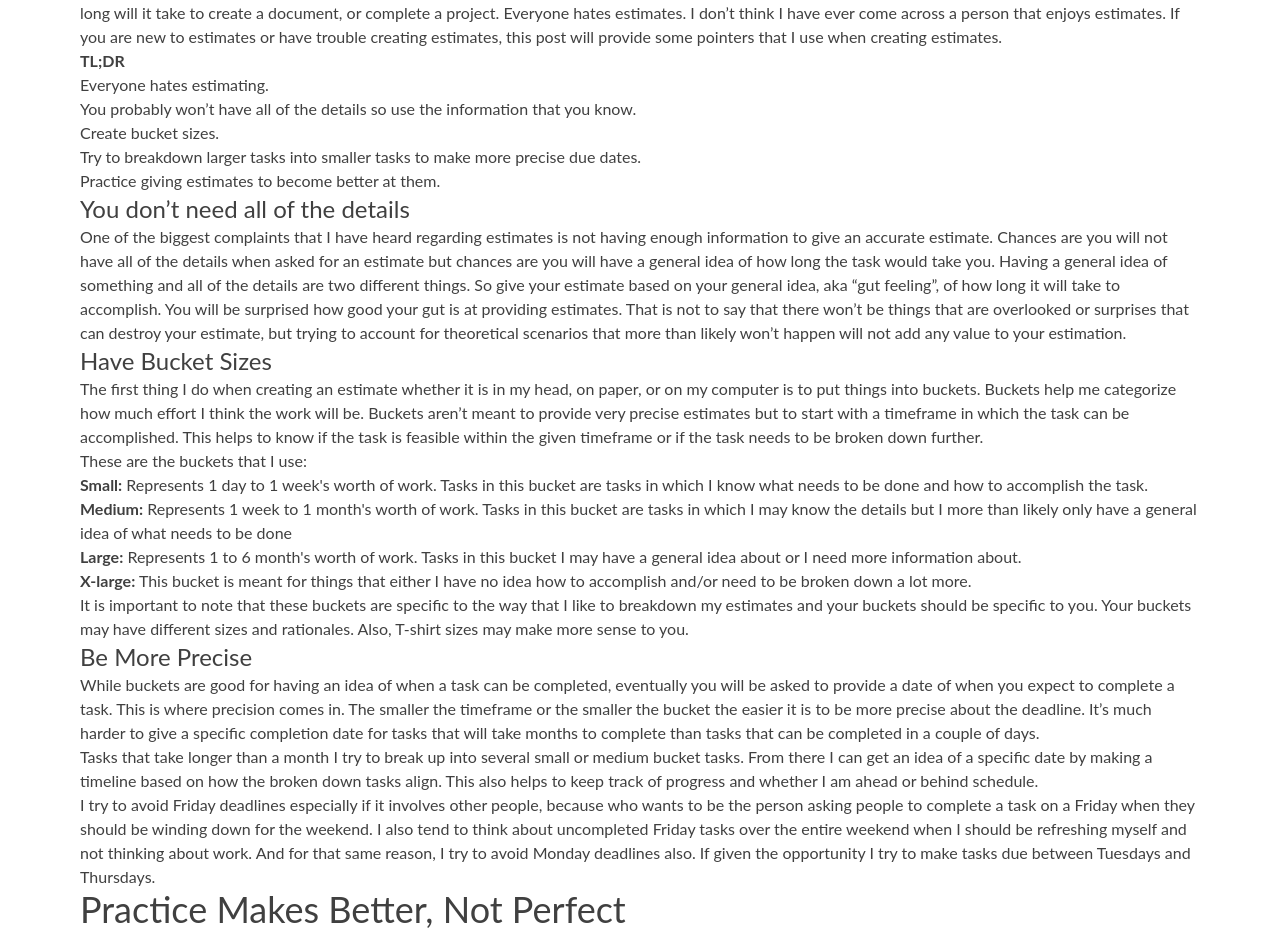
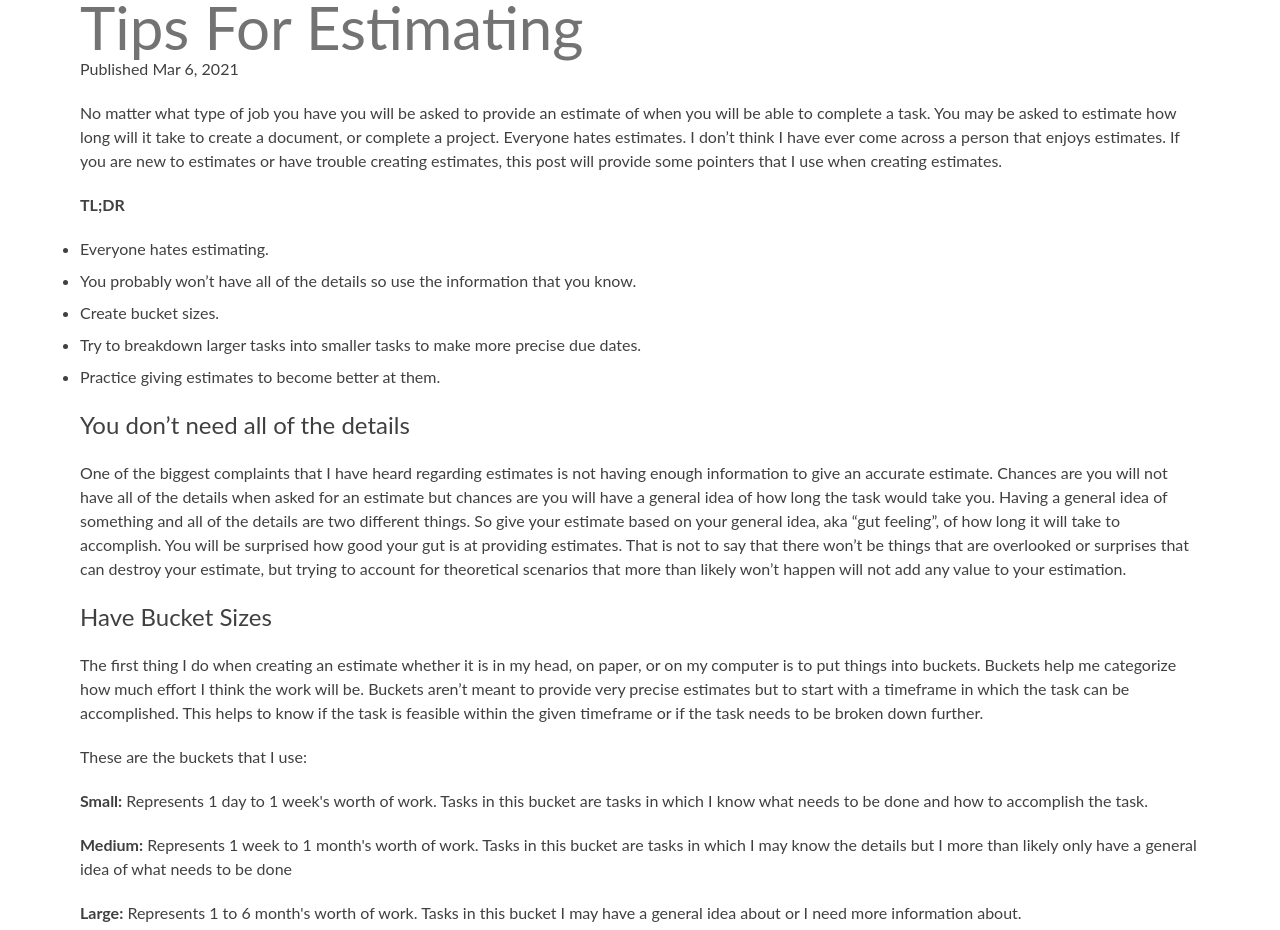
Before and after one commit to jasonericdavis/jasonericdavis.dev-v2, a Next.js app: page /blog/tips-for-estimating in a window 1280 px wide. Shown: the part 83-1013 px from the top of the page. Built offline with nearby package versions, Linux system fonts and the light colour scheme.

Commit message:
working on creating blog post template

```diff
--- a/components/layouts/article.tsx
+++ b/components/layouts/article.tsx
@@ -1,9 +1,21 @@
+import {MDXProvider} from '@mdx-js/react'
+
 const Article = ({children, meta}) => {
     return (
-        <div className="mx-20 text-gray-700">
-            <h1 className="text-gray-500">{meta.title}</h1>
-            {children}
-        </div>
+        <MDXProvider
+            components={{
+                h1: (props) => <h1 {...props} className="text-xl font-light" />,
+                p: (props) => <p {...props} className="my-5" />,
+                ol: (props) => <ol {...props} className="my-5" />,
+                li: (props) => <li {...props} className="my-2 list-disc"  />
+             }}>
+            <div className="mx-20 my-20 text-gray-700">
+                <h1 className="text-gray-500">{meta.title}</h1>
+                <p>Published {meta.published}</p>
+                {children}
+            </div>
+        </MDXProvider>
+
     )
 }
 
--- a/pages/blog/tips-for-estimating.mdx
+++ b/pages/blog/tips-for-estimating.mdx
@@ -1,7 +1,8 @@
 import Layout from '../../components/layouts/article'
 
 export const meta = {
-  title: 'Tips For Estimating'
+  title: 'Tips For Estimating',
+  published: 'Mar 6, 2021'
 }
 
 No matter what type of job you have you will be asked to provide an estimate of when you will be able to complete a task. You may be asked to estimate how long will it take to create a document, or complete a project. Everyone hates estimates. I don’t think I have ever come across a person that enjoys estimates. If you are new to estimates or have trouble creating estimates, this post will provide some pointers that I use when creating estimates.
@@ -13,10 +14,12 @@ No matter what type of job you have you will be asked to provide an estimate of
 4. Try to breakdown larger tasks into smaller tasks to make more precise due dates.
 5. Practice giving estimates to become better at them.
 
+
 ### You don’t need all of the details
 One of the biggest complaints that I have heard regarding estimates is not having enough information to give an accurate estimate. Chances are you will not have all of the details when asked for an estimate but chances are you will have a general idea of how long the task would take you.  Having a general idea of something and all of the details are two different things.  So give your estimate based on your general idea, aka “gut feeling”, of how long it will take to accomplish.  You will be surprised how good your gut is at providing estimates. That is not to say that there won’t be things that are overlooked or surprises that can destroy your estimate, but trying to account for theoretical scenarios that more than likely won’t happen will not add any value to your estimation.
 
 ### Have Bucket Sizes
+
 The first thing I do when creating an estimate whether it is in my head, on paper, or on my computer is to put things into buckets. Buckets help me categorize how much effort I think the work will be.  Buckets aren’t meant to provide very precise estimates but to start with a timeframe in which the task can be accomplished.  This helps to know if the task is feasible within the given timeframe or if the task needs to be broken down further.
 
 These are the buckets that I use:
@@ -38,7 +41,7 @@ Tasks that take longer than a month I try to break up into several small or medi
 
 I try to avoid Friday deadlines especially if it involves other people, because who wants to be the person asking people to complete a task on a Friday when they should be winding down for the weekend. I also tend to think about uncompleted Friday tasks over the entire weekend when I should be refreshing myself and not thinking about work.  And for that same reason, I try to avoid Monday deadlines also. If given the opportunity I try to make tasks due between Tuesdays and Thursdays.
 
-## Practice Makes Better, Not Perfect
+### Practice Makes Better, Not Perfect
 Estimation is a skill that you don’t become perfect at but rather better at. To become better and get more comfortable at estimating, you have to practice.  Practice by creating personal estimates for yourself. The more you estimate the easier it gets.
 
 <span>Photo by <a href="https://unsplash.com/@jeshoots?utm_source=unsplash&amp;utm_medium=referral&amp;utm_content=creditCopyText">JESHOOTS.COM</a> on <a href="https://unsplash.com/s/photos/planning?utm_source=unsplash&amp;utm_medium=referral&amp;utm_content=creditCopyText">Unsplash</a></span>
```
